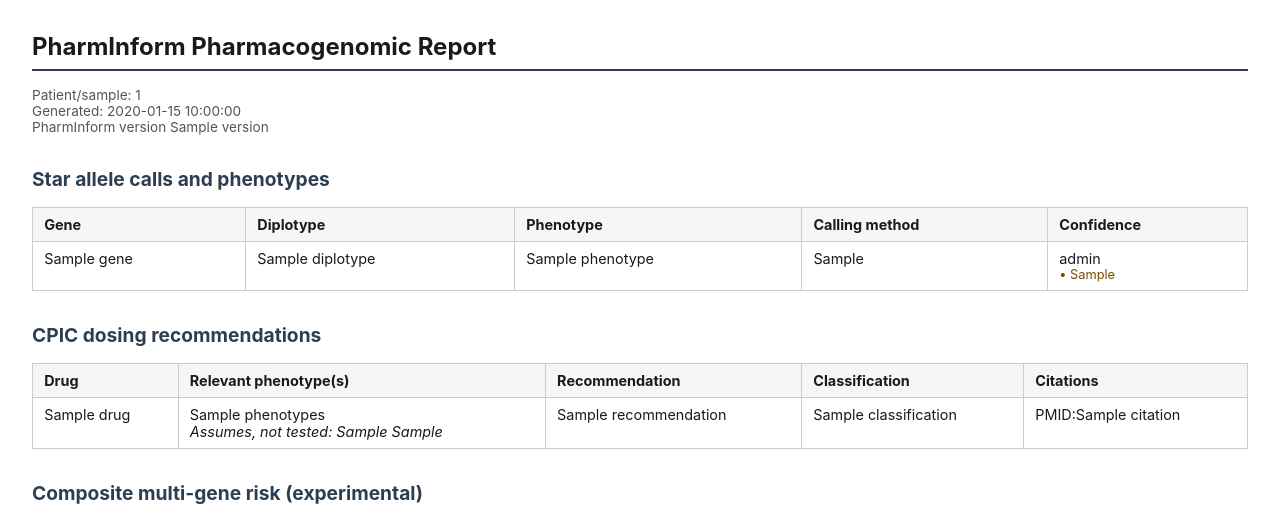
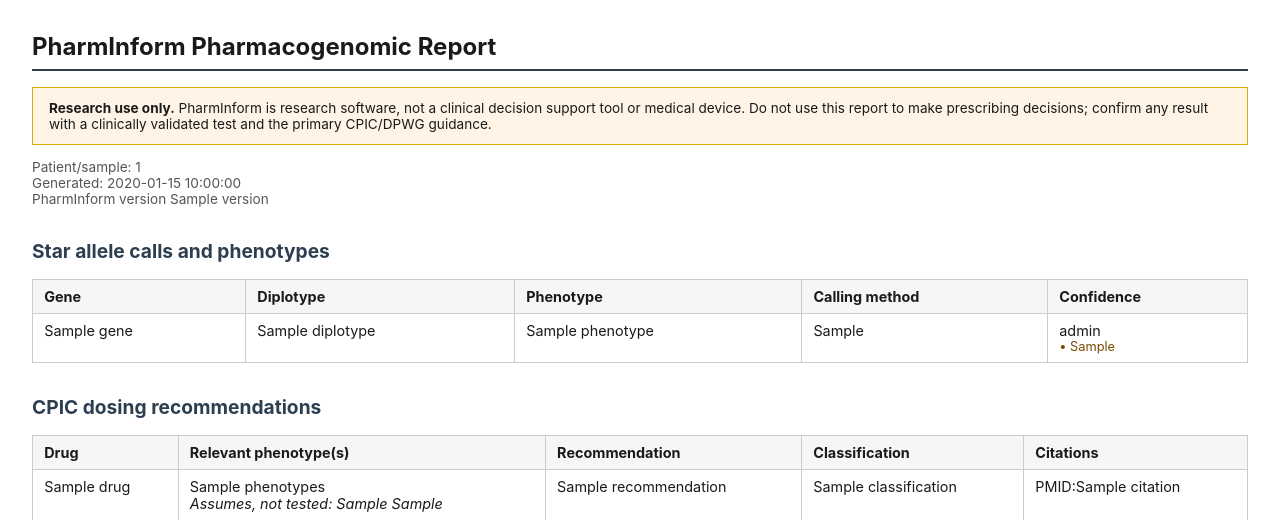
Before and after one commit to NosakhareOsaro/pharminform, a Python web app: template templates/report_template.html in a window 1280 px wide. Shown: the top 520 px of the page. Run offline with Jinja, Linux system fonts and the light colour scheme; the template is opened without the code that fills it: most values are stand-ins (such as "Sample title", 1, 10 or a date in 2020).

Commit message:
Prepare v0.2.0: research-use notice, accurate README summary, version bump
- Every report now opens with a research-use-only notice (it was only in
  the footer).
- README: status line says plainly not for prescribing decisions; the
  closing summary no longer claims a PyPI release, a Bioconda package, a
  JOSS submission or Aldy/PharmVar CYP2D6 calling.
- CPIC snapshot header records the cpic-data release (v1.61.0) and CC0.
- Version 0.2.0 in pyproject, __init__, CITATION.cff and conda recipe.

```diff
--- a/conda-recipe/meta.yaml
+++ b/conda-recipe/meta.yaml
@@ -1,5 +1,5 @@
 {% set name = "pharminform" %}
-{% set version = "0.1.0" %}
+{% set version = "0.2.0" %}
 
 package:
   name: "{{ name|lower }}"
--- a/pyproject.toml
+++ b/pyproject.toml
@@ -4,7 +4,7 @@ build-backend = "hatchling.build"
 
 [project]
 name = "pharminform"
-version = "0.1.0"
+version = "0.2.0"
 description = "Clinical pharmacogenomics platform: star allele calling, CPIC/DPWG dosing guidance, and multi-gene composite risk scoring"
 readme = "README.md"
 license = { text = "MIT" }
--- a/src/pharminform/__init__.py
+++ b/src/pharminform/__init__.py
@@ -4,6 +4,6 @@ Star allele calling, CPIC/DPWG guideline lookup, and multi-gene
 composite risk scoring for pharmacogenomic drug response.
 """
 
-__version__ = "0.1.0"
+__version__ = "0.2.0"
 
 TARGET_GENES = ["CYP2D6", "CYP2C19", "DPYD", "UGT1A1", "TPMT", "CYP2C9"]
--- a/templates/report_template.html
+++ b/templates/report_template.html
@@ -17,6 +17,12 @@
 </style>
 
 <h1>PharmInform Pharmacogenomic Report</h1>
+<p class="disclaimer">
+  <strong>Research use only.</strong> PharmInform is research software, not a
+  clinical decision support tool or medical device. Do not use this report to
+  make prescribing decisions; confirm any result with a clinically validated
+  test and the primary CPIC/DPWG guidance.
+</p>
 <p class="meta">
   {% if patient_id %}Patient/sample: {{ patient_id }}<br>{% endif %}
   Generated: {{ generated_at }}<br>
```
Also changed, not shown: README.md, 2 other files.
